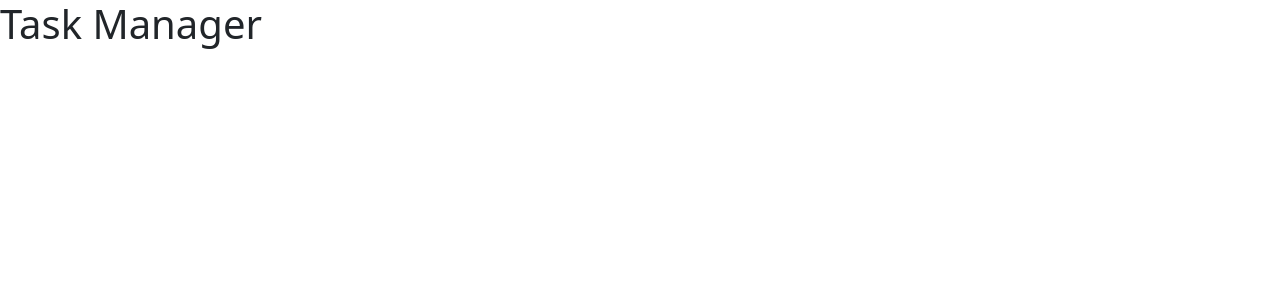
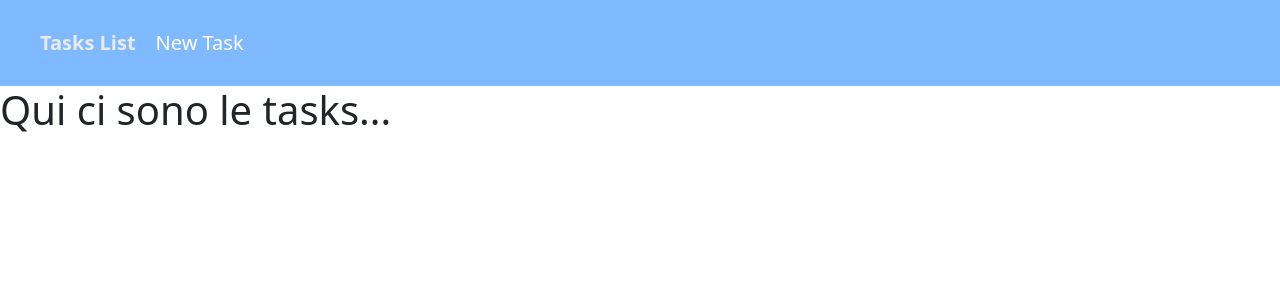
Before and after one commit to giuseppepetrazzuolo6/ex-react-task-manager, a React (Vite) app: page / in a window 1280 px wide. Shown: the top 300 px of the page. Built offline with nearby package versions, Linux system fonts and the light colour scheme.

Commit message:
milestone-1
Created the main pages for the task list and for adding a new task. Added a navigation bar to navigate between the two pages using navigation links.

```diff
--- a/src/App.jsx
+++ b/src/App.jsx
@@ -1,8 +1,20 @@
+import { BrowserRouter, Routes, Route } from "react-router-dom"
+import DefaultLayout from "./layouts/DefaultLayout"
+import TaskList from "./pages/TaskList"
+import AddTask from "./pages/AddTask"
+
 function App() {
 
   return (
     <>
-      <h1>Task Manager</h1>
+      <BrowserRouter>
+        <Routes>
+          <Route element={<DefaultLayout />}>
+            <Route path="/" element={<TaskList />} />
+            <Route path="/newTask" element={<AddTask />} />
+          </Route>
+        </Routes>
+      </BrowserRouter>
     </>
   )
 }
--- /dev/null
+++ b/src/components/Header.jsx
@@ -0,0 +1,10 @@
+import NavBar from "./NavBar";
+
+export default function Header() {
+
+    return (
+        <header>
+            <NavBar />
+        </header>
+    )
+}
--- /dev/null
+++ b/src/components/NavBar.jsx
@@ -0,0 +1,17 @@
+import { NavLink } from "react-router-dom"
+
+export default function NavBar() {
+
+    return (
+        <nav className="navbar">
+            <div>
+                <NavLink to='/' className={({ isActive }) =>
+                    isActive ? "link-active" : "link"
+                }>Tasks List</NavLink>
+                <NavLink to='/newTAsk' className={({ isActive }) =>
+                    isActive ? "link-active" : "link"
+                }>New Task</NavLink>
+            </div>
+        </nav>
+    )
+}
--- a/src/index.css
+++ b/src/index.css
@@ -1,2 +1,23 @@
 @import url('bootstrap');
 @import url('bootstrap-icons');
+
+header {
+    background-color: rgb(127, 185, 255);
+    padding: 20px;
+}
+
+.link {
+    text-decoration: none;
+    margin-left: 20px;
+    color: white;
+    font-size: 20px;
+}
+
+.link-active {
+    text-decoration: none;
+    margin-left: 20px;
+    font-size: 20px;
+    font-weight: bold;
+    color: rgb(234, 234, 234);
+
+}
--- /dev/null
+++ b/src/layouts/DefaultLayout.jsx
@@ -0,0 +1,17 @@
+import { Outlet } from "react-router-dom"
+import Header from "../components/Header"
+
+export default function DefaultLayouts() {
+
+    return (
+        <>
+            <Header />
+            <main>
+                <Outlet />
+            </main>
+            <footer></footer>
+        </>
+
+    )
+
+}
--- /dev/null
+++ b/src/pages/AddTask.jsx
@@ -0,0 +1,6 @@
+export default function AddTask() {
+
+    return (
+        <h1>Qui puoi aggiungere le task</h1>
+    )
+}
--- /dev/null
+++ b/src/pages/TaskList.jsx
@@ -0,0 +1,8 @@
+export default function TaskList() {
+
+    return (
+        <div>
+            <h1>Qui ci sono le tasks...</h1>
+        </div>
+    )
+}
```
